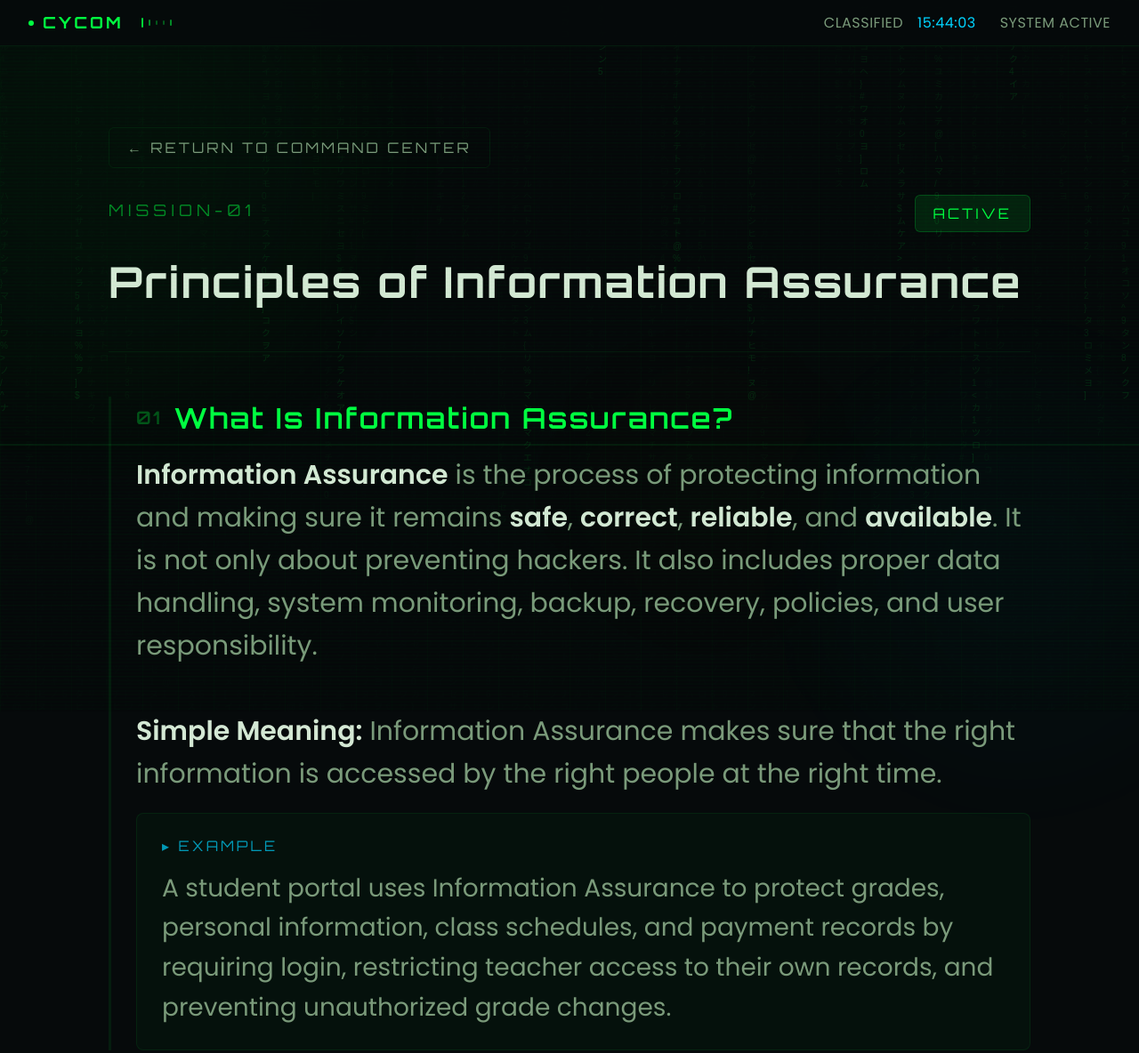
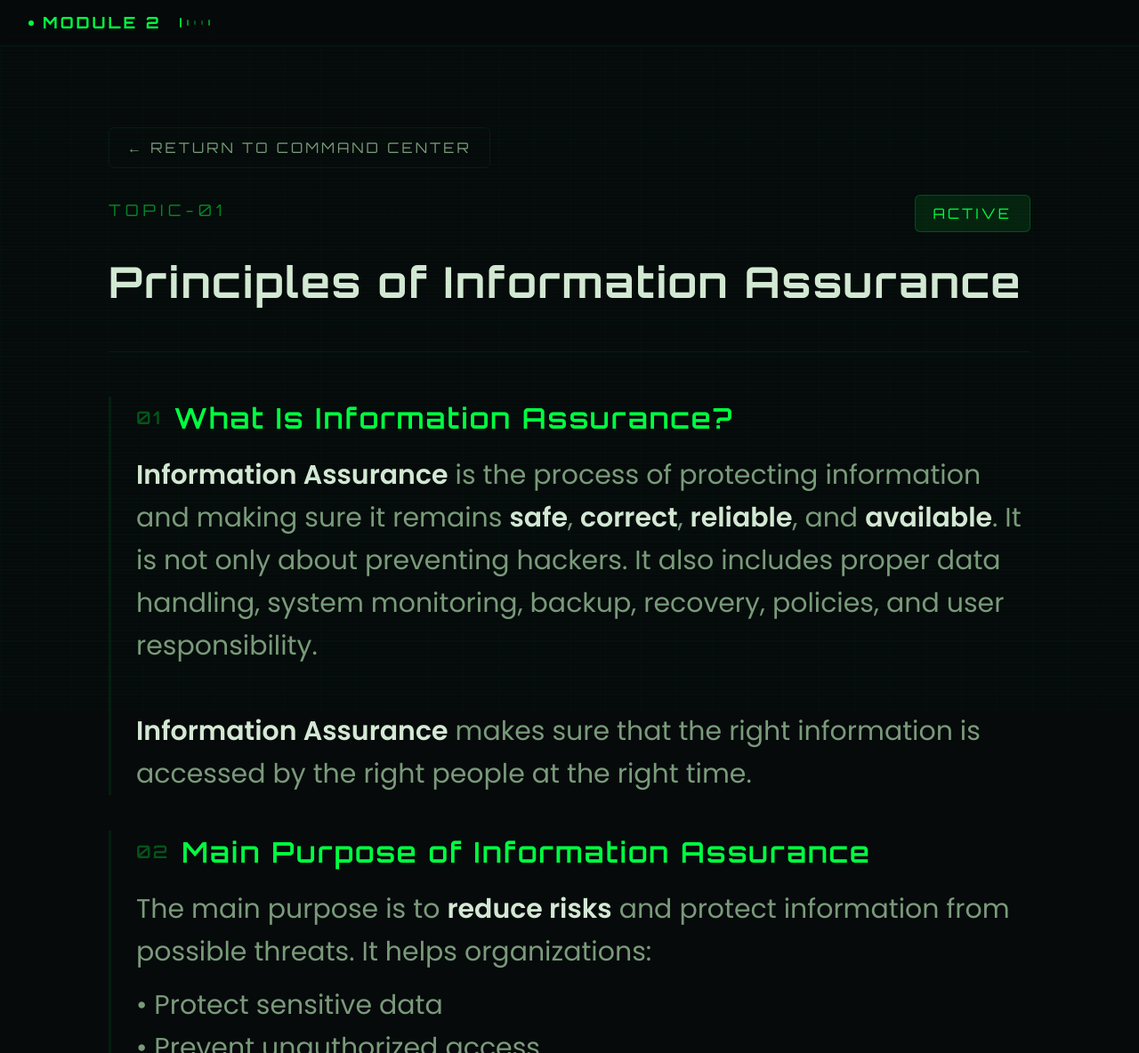
Before and after one commit to romel-dev-begin/INFORMATION-ASSURANCE-SECURITY-FUNDAMENTALS, a plain HTML site: page mission-1.html in a window 1280 px wide. Shown: the top 1184 px of the page at 89% size. Drawn offline with Linux system fonts and the light colour scheme.

Commit message:
Change title and update mission content

```diff
--- a/mission-1.html
+++ b/mission-1.html
@@ -3,29 +3,20 @@
 <head>
 <meta charset="UTF-8">
 <meta name="viewport" content="width=device-width, initial-scale=1.0">
-<title>MISSION-01 • Principles of Information Assurance • CYCOM</title>
+<title>TOPIC-01 • Principles of Information Assurance • CYCOM</title>
 <link href="https://fonts.googleapis.com/css2?family=Orbitron:wght@400;500;600;700;800;900&family=Poppins:wght@300;400;500;600;700&display=swap" rel="stylesheet">
 <link rel="stylesheet" href="styles.css">
 </head>
 <body>
 
-<div class="scan-line"></div>
-<div class="ambient-glow g1"></div>
-<div class="ambient-glow g2"></div>
-<div class="ambient-glow g3"></div>
-<canvas id="matrix-rain"></canvas>
 
+<!-- TOP HUD -->
 <header class="top-hud">
   <div class="hud-left">
-    <div class="hud-logo"><span class="dot"></span> CYCOM</div>
+    <div class="hud-logo"><span class="dot"></span>MODULE 2</div>
     <div class="hud-pulse">
       <span class="bar"></span><span class="bar"></span><span class="bar"></span><span class="bar"></span><span class="bar"></span>
     </div>
-  </div>
-  <div class="hud-right">
-    <span>CLASSIFIED</span>
-    <span class="hud-clock" id="hud-clock">00:00:00</span>
-    <span class="hud-status"><span class="indicator"></span> SYSTEM ACTIVE</span>
   </div>
 </header>
 
@@ -34,7 +25,7 @@
 
   <div class="mission-page-header reveal">
     <div class="mission-page-top">
-      <span class="mission-page-id">MISSION-01</span>
+      <span class="mission-page-id">TOPIC-01</span>
       <span class="mission-status active">ACTIVE</span>
     </div>
     <h1>Principles of Information Assurance</h1>
@@ -45,10 +36,7 @@
       <div class="mission-page-section-title"><span class="num">01</span> What Is Information Assurance?</div>
       <div class="mission-page-section-content">
         <strong>Information Assurance</strong> is the process of protecting information and making sure it remains <strong>safe</strong>, <strong>correct</strong>, <strong>reliable</strong>, and <strong>available</strong>. It is not only about preventing hackers. It also includes proper data handling, system monitoring, backup, recovery, policies, and user responsibility.<br><br>
-        <strong>Simple Meaning:</strong> Information Assurance makes sure that the right information is accessed by the right people at the right time.
-      </div>
-      <div class="mission-page-example">
-        A student portal uses Information Assurance to protect grades, personal information, class schedules, and payment records by requiring login, restricting teacher access to their own records, and preventing unauthorized grade changes.
+        <strong>Information Assurance</strong> makes sure that the right information is accessed by the right people at the right time.
       </div>
     </div>
 
@@ -64,7 +52,7 @@
         • Keep systems working properly
       </div>
       <div class="mission-page-example">
-        An organization implements multi-factor authentication, regular backups, and access logs to reduce the risk of data breaches.
+        A student portal uses Information Assurance to protect grades, personal information, class schedules, and payment records by requiring login, restricting teacher access to their own records, and preventing unauthorized grade changes.
       </div>
     </div>
 
@@ -80,8 +68,7 @@
         <strong>Non-repudiation</strong> — ensures that a person cannot deny an action they performed.
       </div>
       <div class="mission-page-example">
-        A bank uses PIN + biometrics (authentication), transaction limits (authorization), and encrypted logs (non-repudiation) to secure accounts.
-      </div>
+        When a student logs into their university portal using a password, the system checks their role and only allows them to view their dashboard while blocking them from editing anything. This process keeps their personal grades strictly private from other classmates and ensures that the numbers cannot be secretly altered or corrupted. Because the website uses strong servers, it remains online even during busy enrollment weeks, and any official grade updates are locked into a permanent log so no one can deny making them.
     </div>
   </div>
 
```
